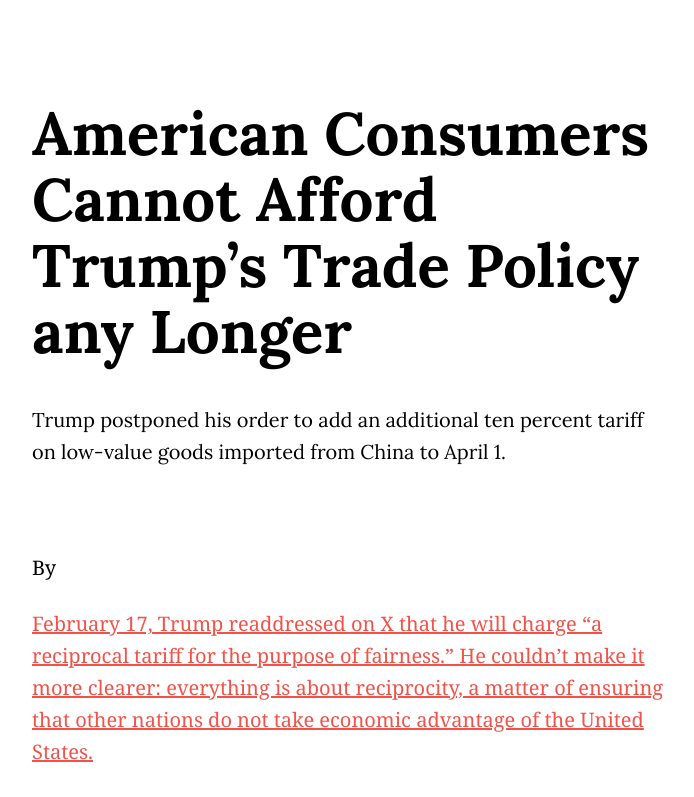
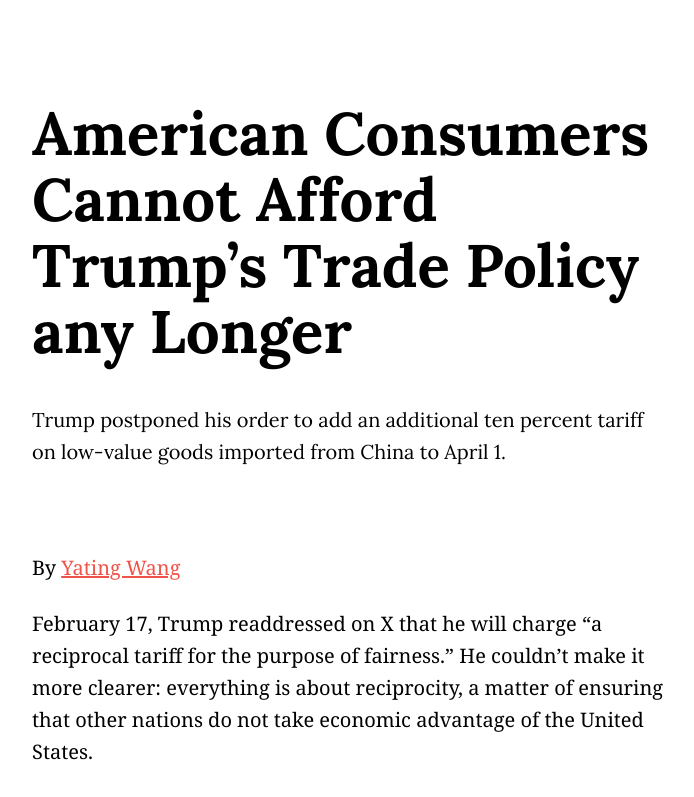
Before and after one commit to yatingw24/tariff800, a plain HTML site: page index.html in a window 1280 px wide. Shown: the top 797 px of the page, without its empty margins (288-982 px from the left). Drawn offline with Linux system fonts and the light colour scheme.

Commit message:
Update index.html

```diff
--- a/index.html
+++ b/index.html
@@ -4,7 +4,7 @@
 <head>
     <meta charset="utf-8">
     <meta name="viewport" content="width=device-width, initial-scale=1">
-    <title>Story template</title>
+    <title>Trump's Wayward Trade Policy</title>
 
     <!-- Google fonts -->
     <link rel="preconnect" href="https://fonts.gstatic.com" crossorigin>
@@ -117,7 +117,7 @@
             <p class="subhead">Trump postponed his order to add an additional ten percent tariff on low-value goods imported from China to April 1.</p>
         </div>
         <div class="byline">
-            <p>By <a href="https://yatingw24.github.io/"Yating Wang /a></p>
+            <p>By <a href="https://yatingw24.github.io/">Yating Wang</a></p>
         </div>
         <p>February 17, Trump readdressed on X that he will charge “a reciprocal tariff for the purpose of fairness.” He couldn’t make it more clearer: everything is about reciprocity, a matter of ensuring that other nations do not take economic advantage of the United States. </p>
         <p>Trump’s economic nationalism had been heavy on rhetoric. In his campaign, He promised to impose tariffs of at least 60 percent against Chinese imports if reelected. As expected, he did not hesitate to impose an additional ten percent tariff on imports from China and Hong Kong right after he took office. </p>
```
